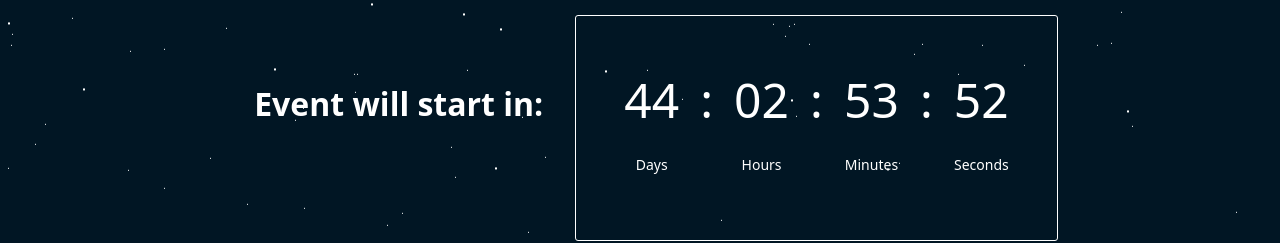
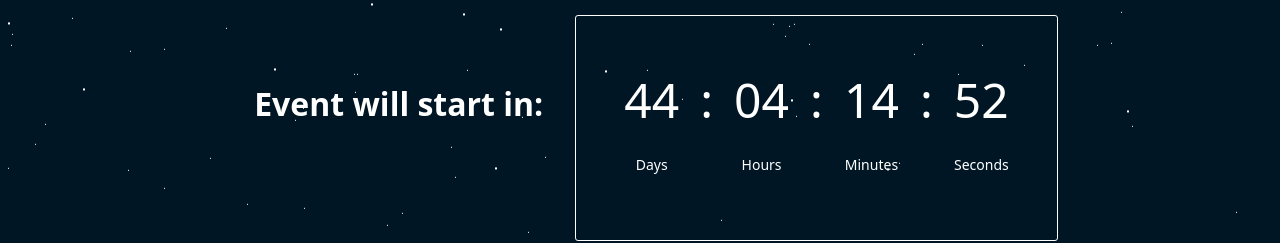
Before and after one commit to aman-av/ieeecodehunt2022, a React (Create React App) app in the folder client/: page /Wait in a window 1280 px wide. Shown: the part 315-558 px from the top of the page. Built offline with nearby package versions, Linux system fonts and the light colour scheme.

Commit message:
testing-1

```diff
--- a/client/src/App.js
+++ b/client/src/App.js
@@ -10,8 +10,8 @@ import Example from "./example";
 import Test from "./Test";
 
 function App() {
-  const eventEndDate =  new Date(2021,9,9,16,31,0,0);
-  const eventStartDate = new Date(2021,9,9,16,9,0,0);
+  const eventEndDate =  new Date(2021,9,9,18,0,0,0);
+  const eventStartDate = new Date(2021,9,9,17,30,0,0);
   return (
     <div>
       {/* <Header /> */}
```
